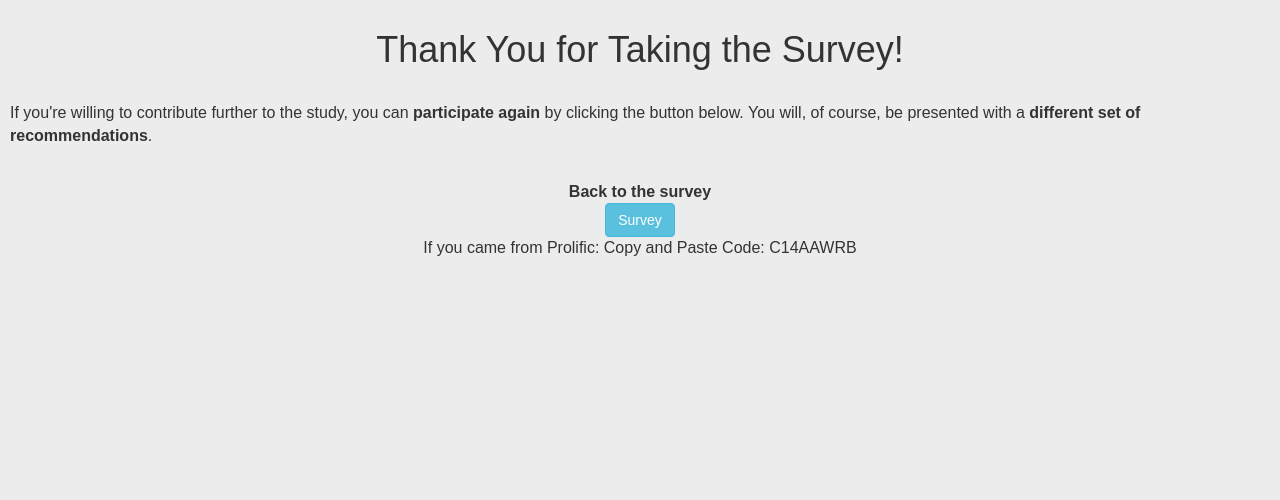
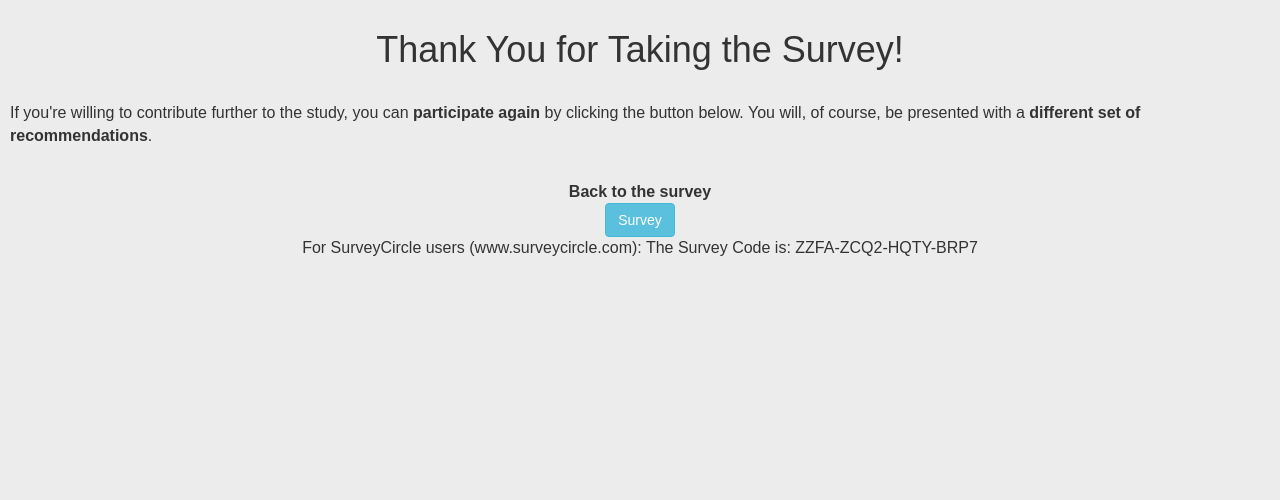
Before and after one commit to csteinmann/book_recommendation, a Django app: template bookrec/templates/bookrec/thank_you.html in a window 1280 px wide. Shown: the part 88-588 px from the top of the page. Run offline with Django 4.2, Linux system fonts and the light colour scheme; the template is opened without the code that fills it, so the values that code supplies are empty; some libraries are stand-ins or nearby versions.

Commit message:
Update thank_you.html

```diff
--- a/bookrec/templates/bookrec/thank_you.html
+++ b/bookrec/templates/bookrec/thank_you.html
@@ -27,6 +27,6 @@ Thank You
         </button>
     </div>
     <div class="center-container">
-        If you came from Prolific: Copy and Paste Code: C14AAWRB
+        For SurveyCircle users (www.surveycircle.com): The Survey Code is: ZZFA-ZCQ2-HQTY-BRP7
     </div>
 {% endblock %}
```
